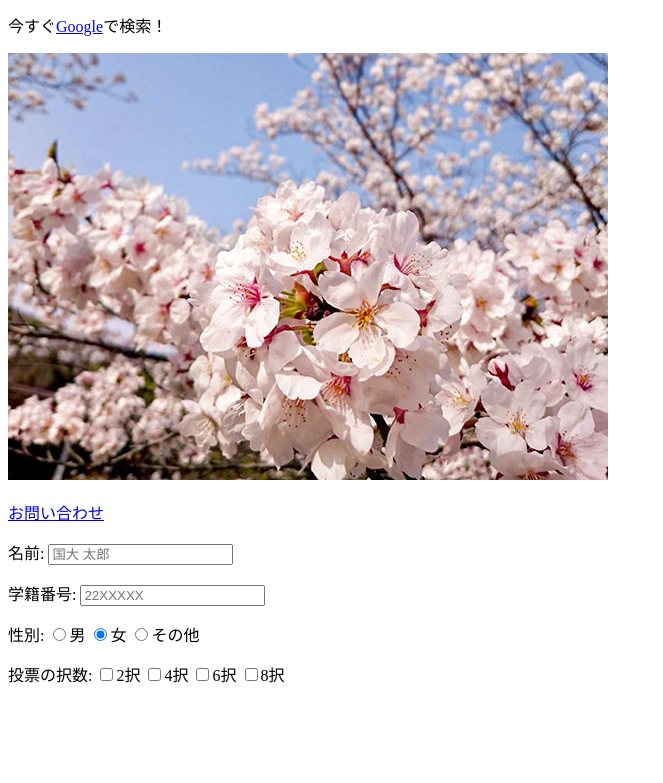
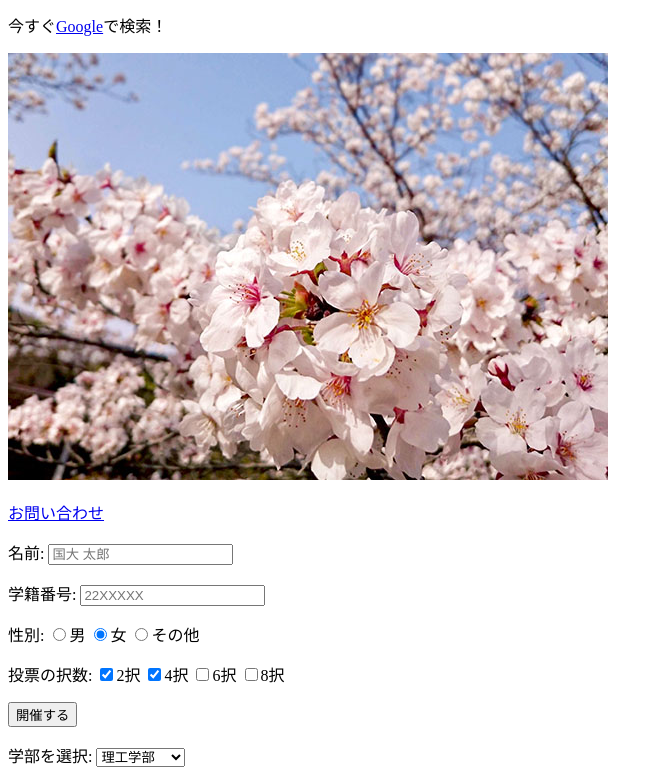
Before and after one commit to hanpen3/sample1, a plain HTML site: page index.html in a window 1280 px wide. Shown: the part 116-899 px from the top of the page, without its empty margins (0-663 px from the left). Before the commit the page ends 810 px from the top, so only its background shows below. Drawn offline with Linux system fonts and the light colour scheme.

Commit message:
commit index

```diff
--- a/index.html
+++ b/index.html
@@ -24,13 +24,23 @@
             <input type="radio" name="gender" value="女" checked>女
             <input type="radio" name="gender" value="男">その他
         </p>
+
+        <p>投票の択数:
+            <input type="checkbox" name="number" value="2"checked>2択
+            <input type="checkbox" name="number" value="4" checked>4択
+            <input type="checkbox" name="number" value="6">6択
+            <input type="checkbox" name="number" value="8">8択
+        </p>
+        <input type="submit" value="開催する">
+
+        <p>学部を選択:
+            <select name="facility">
+                <option value="1">理工学部</option>
+                <option value="2">都市科学部</option>
+                <option value="3">経済学部</option>
+                <option value="4">経営学部</option>
+                <option value="5">教育学部</option>
+
     </form>
-
-    <form>
-        投票の択数:
-        <input type="checkbox" name="number" value="2">2択
-        <input type="checkbox" name="number" value="4">4択
-        <input type="checkbox" name="number" value="6">6択
-        <input type="checkbox" name="number" value="8">8択
 </body>
 </html>
```
Also changed, not shown: button.png (added).
